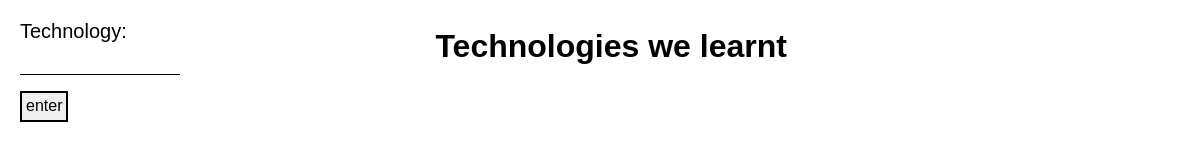
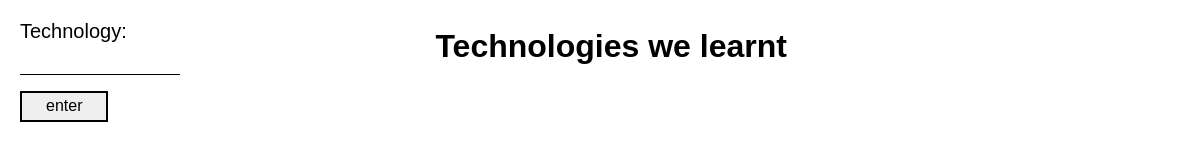
Before and after one commit to pataruco/ga-technologies, a React app: page / in a window 1280 px wide. Shown: the full height of the page, 0-1196 px from the left. Built offline with nearby package versions, Linux system fonts and the light colour scheme.

Commit message:
Style form

```diff
--- a/src/components/form/index.js
+++ b/src/components/form/index.js
@@ -3,7 +3,7 @@ import './style.css';
 
 const Form = props => {
   return (
-    <form onSubmit={props.onSubmit} className="form">
+    <form onSubmit={props.onSubmit} className="form" id="form">
       <label htmlFor="technology" className="label">
         Technology:
       </label>
@@ -15,11 +15,14 @@ const Form = props => {
           onChange={props.onChange}
           value={props.technology}
           className="input"
+          autocomplete="off"
         />
 
         <span className="border" />
       </span>
-      <input type="submit" value="enter" className="button-form" />
+      <button type="submit" className="button-form" id="form" data-text="enter">
+        <span className="button-form-span">enter</span>
+      </button>
     </form>
   );
 };
--- a/src/components/form/style.css
+++ b/src/components/form/style.css
@@ -36,7 +36,7 @@
   left: 0;
   width: 100%;
   height: calc(100% - 4px);
-  border-bottom: 4px solid red;
+  border-bottom: 4px solid #e61c25;
   transform: translate3d(-100%, 0, 0);
   transition: transform 0.3s;
 }
@@ -53,15 +53,46 @@
   margin-top: 1em;
   appearance: none;
   display: block;
-  padding: 0.25em;
   border: 2px solid;
-  max-width: 25%;
-  transition: all 0.5s ease;
+
+  position: relative;
+  overflow: hidden;
+
+  padding: 0;
+}
+
+.button-form::before {
+  content: attr(data-text);
+  position: absolute;
+  top: 0;
+  left: 0;
+  width: 100%;
+  height: 100%;
+  background: #e61c25;
+  color: white;
+  transform: translate3d(-100%, 0, 0);
+  padding: 0.25em 0;
+  transition: transform 0.3s;
+  transition-timing-function: cubic-bezier(0.75, 0, 0.125, 1);
+}
+
+.button-form:hover::before {
+  transform: translate3d(0, 0, 0);
+}
+
+.button-form-span {
+  padding: 0.25em 1.5em;
+  transition: transform 0.3s;
+  transition-timing-function: cubic-bezier(0.75, 0, 0.125, 1);
+  display: block;
+}
+
+.button-form:hover .button-form-span {
+  transform: translate3d(0, 100%, 0);
 }
 
 .button-form:focus,
 .button-form:hover,
 .button-form:active {
   outline: 0;
-  box-shadow: 12px 10px 0 0 black;
 }
```
